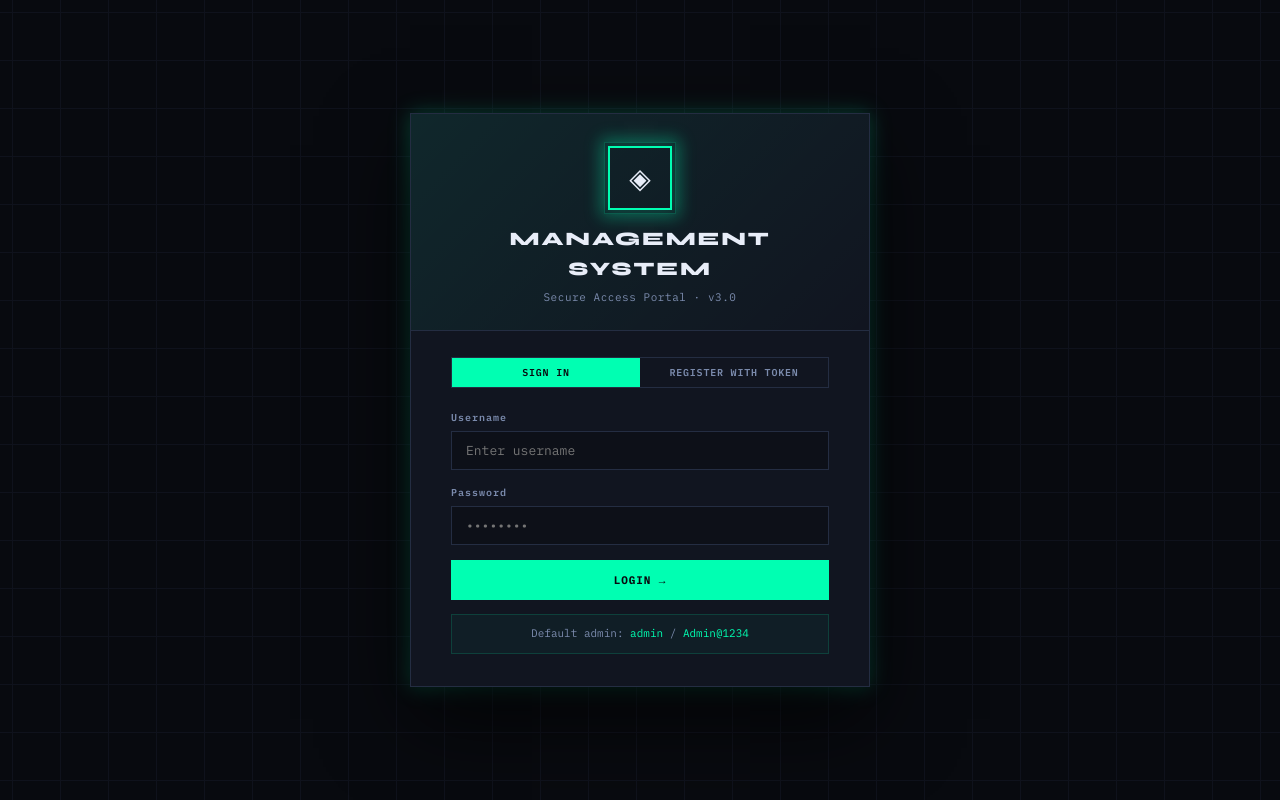
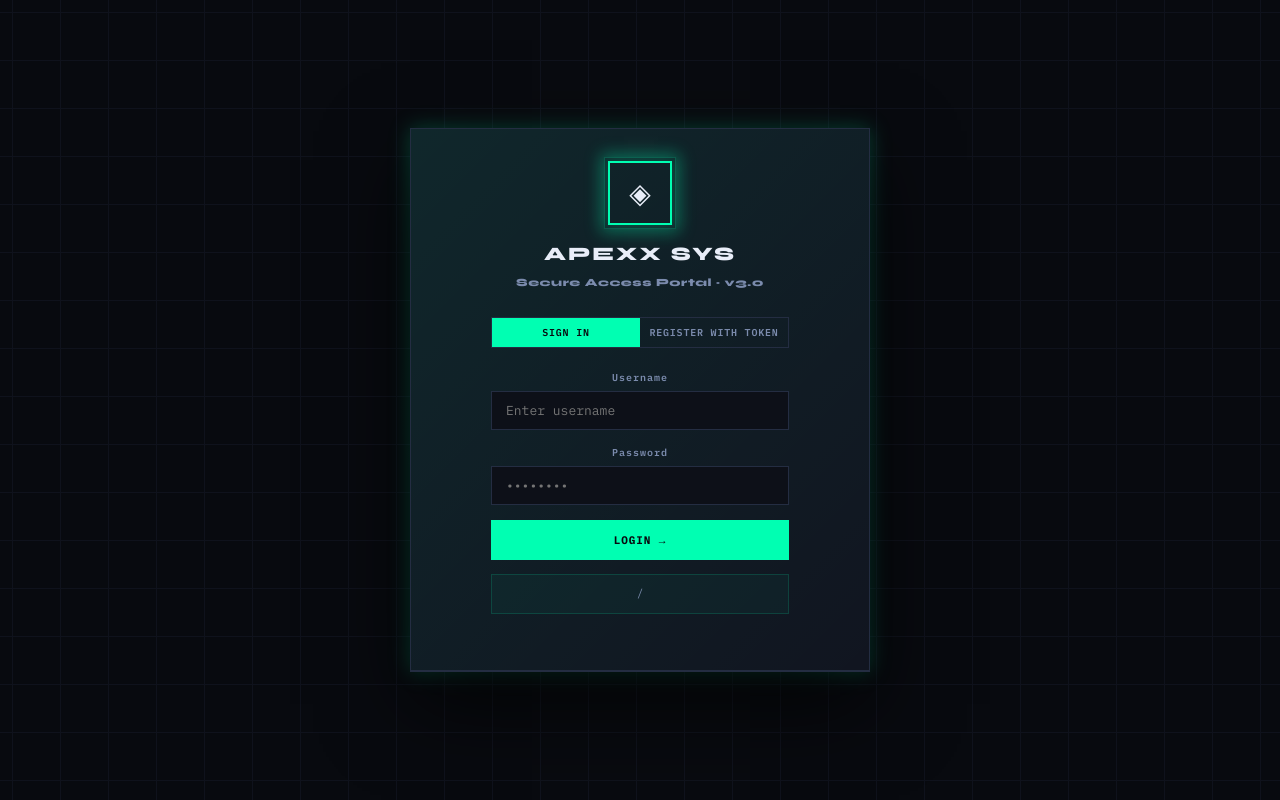
Before and after one commit to commeyobtc/apex, a plain HTML site: page index.html in a window 1280 px wide. Drawn offline with Linux system fonts and the light colour scheme.

Commit message:
Update and rename index.html.html to index.html

```diff
--- a/index.html.html
+++ b/index.html
@@ -365,7 +365,7 @@
   <div class="login-card">
     <div class="login-card-top">
       <div class="login-logo">◈</div>
-      <div class="login-title">MANAGEMENT SYSTEM</div>
+      <div class="login-title">APEXX SYS
       <div class="login-sub">Secure Access Portal · v3.0</div>
     </div>
     <div class="login-body">
@@ -378,7 +378,7 @@
         <div class="field"><label>Username</label><input id="login-username" type="text" placeholder="Enter username" autocomplete="username"></div>
         <div class="field"><label>Password</label><input id="login-password" type="password" placeholder="••••••••" autocomplete="current-password"></div>
         <button id="btn-login" class="btn btn-solid-accent btn-full">LOGIN →</button>
-        <div class="login-hint">Default admin: <span>admin</span> / <span>Admin@1234</span></div>
+        <div class="login-hint"> <span></span> / <span></span></div>
       </div>
       <div class="tab-content" data-tab="register">
         <div id="reg-error" class="error-msg"></div>
```
